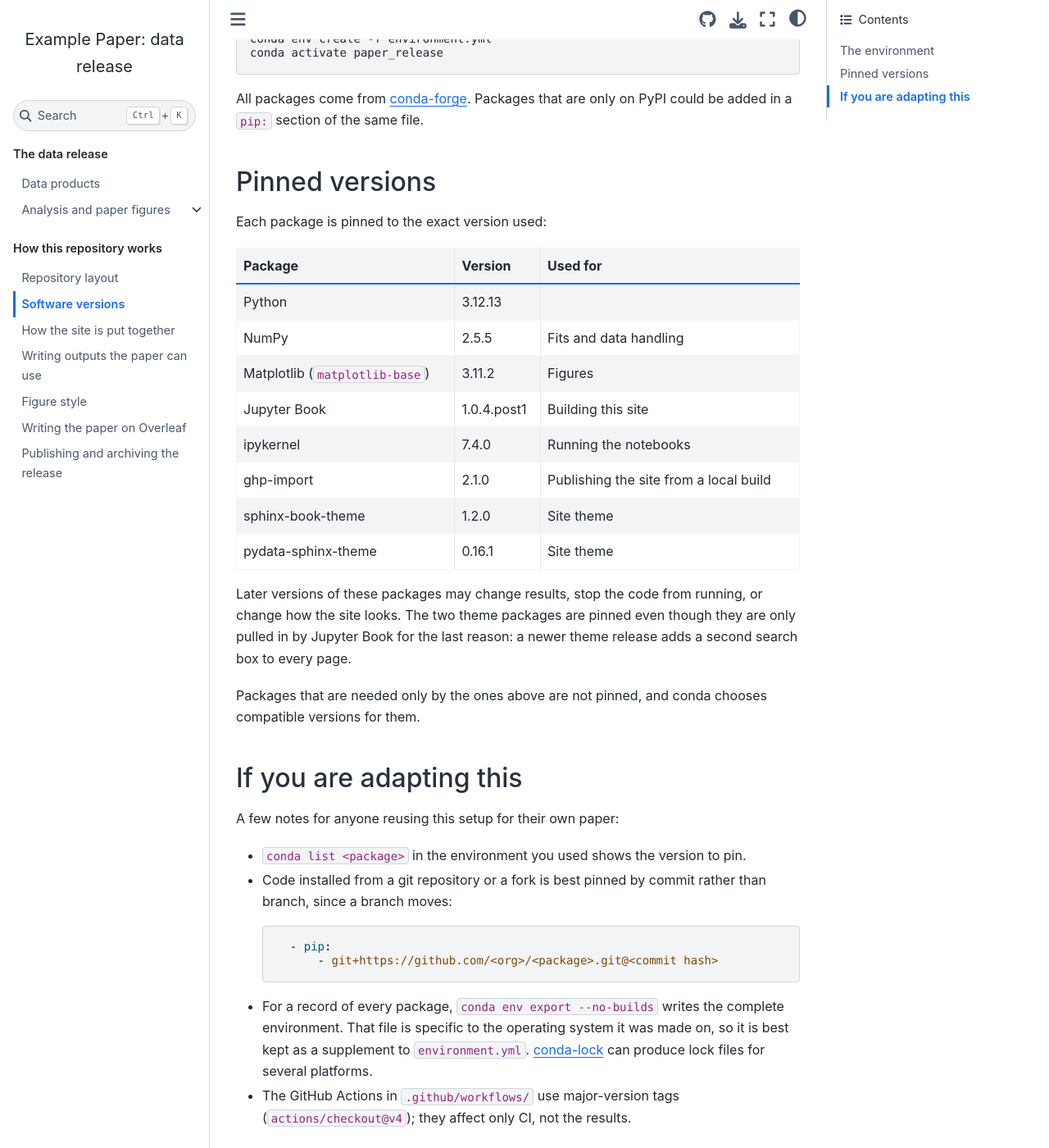
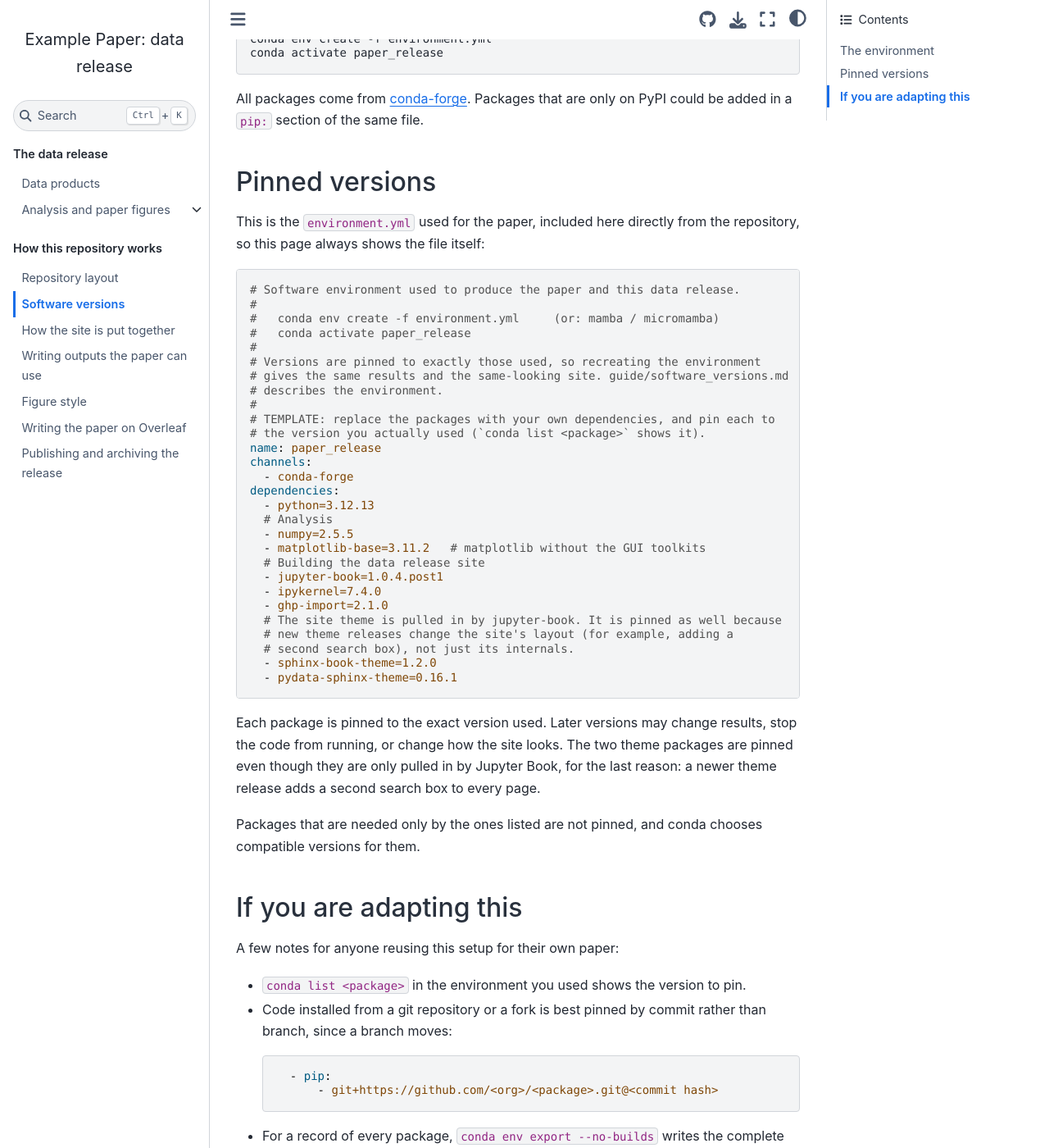
Before and after one commit to icg-gravwaves/paper-release-template, a Jupyter Book: the page built from guide/software_versions.md, in a window 1280 px wide and 1400 px high, scrolled down 452 px. Shown: the whole window at 82% size. Built offline with Jupyter Book 1.0.4 settings and Sphinx 7.4.7 and the Sphinx Book theme 1.1.4, drawn with Linux system fonts in a browser that asks for light colours; pages that are not in the unit, such as notebooks, are missing from menus; some of the changed text lies outside the part shown.

Commit message:
Make the example paper a fuller open-research example
- Figure and table captions link to the notebook that produced them, at
  the tagged release version
- A "How this paper was made" paragraph, FAIR principles framing, and
  citations for FAIR, NumPy, Matplotlib and Jupyter Book
- Three placeholder authors with affiliations and an example ORCID iD,
  a CRediT author contributions statement and acknowledgements
- Data and code availability names the version and licences: code under
  MIT, data products under CC BY 4.0 (new data/LICENSE)
- Consistent "Example Paper" naming, fixed date, coloured links and
  ragged-right captions
- CITATION.cff lists all authors, version, licences and site URL
- The software versions page includes environment.yml directly

Co-Authored-By: Claude Opus 5.5 <noreply@anthropic.com>

````diff
--- a/_config.yml
+++ b/_config.yml
@@ -1,7 +1,7 @@
 # Jupyter Book (v1) configuration for the paper's data release site.
 # TEMPLATE: replace the title and authors with your paper's
 title: "Example Paper: data release"
-author: Your Name and Co-Author
+author: Your Name, Second Author and Third Author
 logo: ""
 # TEMPLATE: replace with the copyright year(s) and holder for your release.
 # Shown in the site footer as "© Copyright <year>, <holder>".
--- a/guide/software_versions.md
+++ b/guide/software_versions.md
@@ -25,25 +25,20 @@ that are only on PyPI could be added in a `pip:` section of the same file.
 
 ## Pinned versions
 
-Each package is pinned to the exact version used:
+This is the `environment.yml` used for the paper, included here directly
+from the repository, so this page always shows the file itself:
 
-| Package | Version | Used for |
-|---|---|---|
-| Python | 3.12.13 | |
-| NumPy | 2.5.5 | Fits and data handling |
-| Matplotlib (`matplotlib-base`) | 3.11.2 | Figures |
-| Jupyter Book | 1.0.4.post1 | Building this site |
-| ipykernel | 7.4.0 | Running the notebooks |
-| ghp-import | 2.1.0 | Publishing the site from a local build |
-| sphinx-book-theme | 1.2.0 | Site theme |
-| pydata-sphinx-theme | 0.16.1 | Site theme |
+```{literalinclude} ../environment.yml
+:language: yaml
+```
 
-Later versions of these packages may change results, stop the code from
-running, or change how the site looks. The two theme packages are pinned
-even though they are only pulled in by Jupyter Book for the last reason: a
-newer theme release adds a second search box to every page.
+Each package is pinned to the exact version used. Later versions may
+change results, stop the code from running, or change how the site looks.
+The two theme packages are pinned even though they are only pulled in by
+Jupyter Book, for the last reason: a newer theme release adds a second
+search box to every page.
 
-Packages that are needed only by the ones above are not pinned, and conda
+Packages that are needed only by the ones listed are not pinned, and conda
 chooses compatible versions for them.
 
 ## If you are adapting this
--- a/intro.md
+++ b/intro.md
@@ -1,8 +1,11 @@
 % TEMPLATE: replace the paper title and arXiv link below with your own
 # Example Paper: data release
 
-This is the data release for the paper *Example paper title*
-([arXiv:XXXX.XXXXX](https://arxiv.org/abs/XXXX.XXXXX)).
+This is the data release for the paper *Example Paper: releasing code and
+data alongside the text*, by Your Name, Second Author and Third Author
+([arXiv:XXXX.XXXXX](https://arxiv.org/abs/XXXX.XXXXX)). The version used
+for the paper is tagged
+[`v1.0`](https://github.com/icg-gravwaves/paper-release-template/tree/v1.0).
 
 We release the code and the small data products behind every figure, table
 and number in the paper. Each page in the table of contents is executed when
@@ -23,7 +26,8 @@ outputs should be **F**indable, **A**ccessible, **I**nteroperable and
   installed to read.
 - **Interoperable:** data products are in open, documented formats (CSV,
   NumPy `.npz`) and the analysis uses standard open-source tools.
-- **Reusable:** there is a licence (`LICENSE`), every figure, table and
+- **Reusable:** the code is under the MIT licence (`LICENSE`) and the data
+  products under CC BY 4.0 (`data/LICENSE`), every figure, table and
   number can be traced to the notebook that made it (table below), and the
   software environment is pinned (`environment.yml`).
 
````
Also changed, not shown: README.md (+8 -7 lines), data/README.md (+5 -0 lines), guide/repo_layout.md (+1 -1 lines), 4 other files.
